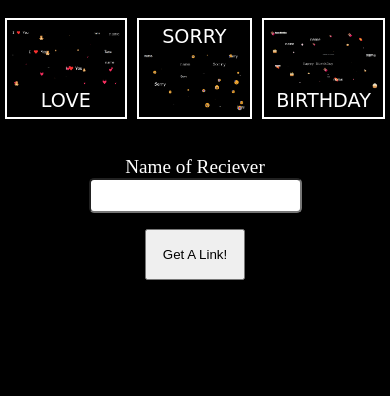
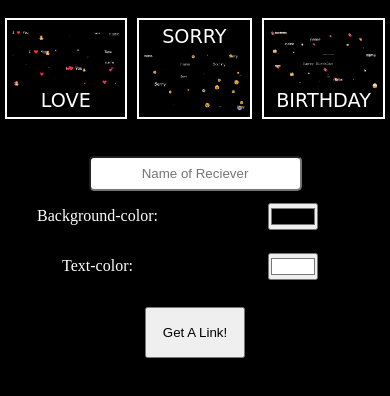
Before and after one commit to suryapratap424/msg, a website: page public/index.html in a window 390 px wide. Shown: the part 40-436 px from the top of the page. Drawn offline with Linux system fonts and the light colour scheme.

Commit message:
added colors

```diff
--- a/index.js
+++ b/index.js
@@ -6,6 +6,9 @@ app.get("/page", (req, res) => {
   file = fs.readFileSync("./names.html", "utf-8");
   file = file.replace("{name}", req.query.name);
   file = file.replace("{head}",req.query.theme);
+  // console.log(req.query)
+  file = file.replace("'tc'",'#'+req.query.text);
+  file = file.replace("'bg'",'#'+req.query.bg);
   if (req.query.theme == "love")
     file = file.replace("{theme}", "'I ❤️ You', '💕', '💓', '🧸','🍫','🌹'");
   else if (req.query.theme == "birthday")
--- a/public/index.html
+++ b/public/index.html
@@ -13,7 +13,8 @@
             box-sizing: border-box;
             text-align: center;
         }
-        body{
+        #container{
+            height: 100vh;
             background-color: black;
             color: white;
         }
@@ -54,14 +55,29 @@
         }
 
         #namebox {
+            display: grid;
+            grid-template-columns: 1fr 1fr;
+            align-items: center;
+            justify-items: center;
+            width: 50%;
             text-align: center;
-            margin: 2rem;
+            margin: 2rem auto;
             margin-bottom: 1rem;
+        }
+        @media screen and (max-width:400px){
+            #namebox{
+                width: 100%;
+            }
+            #namebox>label{
+                font-size: medium!important;
+            }
         }
         #namebox>label{
             font-size: larger;
+            margin: 1rem;
         }
         #name {
+            grid-area: 1/1/2/3;
             padding: 0.5rem 1rem;
             border-radius: 5px;
         }
@@ -81,7 +97,7 @@
 </head>
 
 <body>
-    <div>
+    <div id="container">
         <h1>Select a Theme</h1>
         <div id="themes">
             <input type="radio" name="type" id="love" value="love">
@@ -101,17 +117,28 @@
             </label>
         </div>
         <div id="namebox">
-            <label for="name">Name of Reciever</label><br>
-            <input type="text" id="name">
+            <!-- <label for="name">Name of Reciever</label> -->
+            <input type="text" id="name" placeholder="Name of Reciever">
+            <label for="color">Background-color:</label>
+            <input type="color" name="color" id="color">
+            <label for="color">Text-color:</label>
+            <input type="color" name="tcolor" id="tcolor" value="#ffffff">
         </div>
         <button id="submit">Get A Link!</button>
         <a href="" id="link" style="display: none;"></a>
     </div>
-    <!-- http://message-for.herokuapp.com -->
     <script>
+        document.getElementById('color').addEventListener('input',()=>{
+            document.getElementById('container').style.backgroundColor=document.getElementById('color').value
+        })
+        document.getElementById('tcolor').addEventListener('input',()=>{
+            document.getElementById('container').style.color=document.getElementById('tcolor').value
+        })
         document.getElementById('submit').addEventListener('click', () => {
             let name = document.getElementById('name').value
             let theme = document.querySelector('input[type="radio"]:checked')
+            let bg = document.getElementById('color').value.slice(1)
+            let tc = document.getElementById('tcolor').value.slice(1)
             if (theme == null) {
                 alert('Please Select a Theme')
             } else if (name == '') {
@@ -120,7 +147,7 @@
                 let a = document.getElementById('link')
                 a.style.display='inline-block'
                 theme = theme.value
-                a.href = `/page?name=${name}&&theme=${theme}`;
+                a.href = `/page?name=${name}&theme=${theme}&bg=${bg}&text=${tc}`;
                 a.innerHTML = 'Click Here'
             }
         })
```
Also changed, not shown: names.html (+2 -2 lines).
